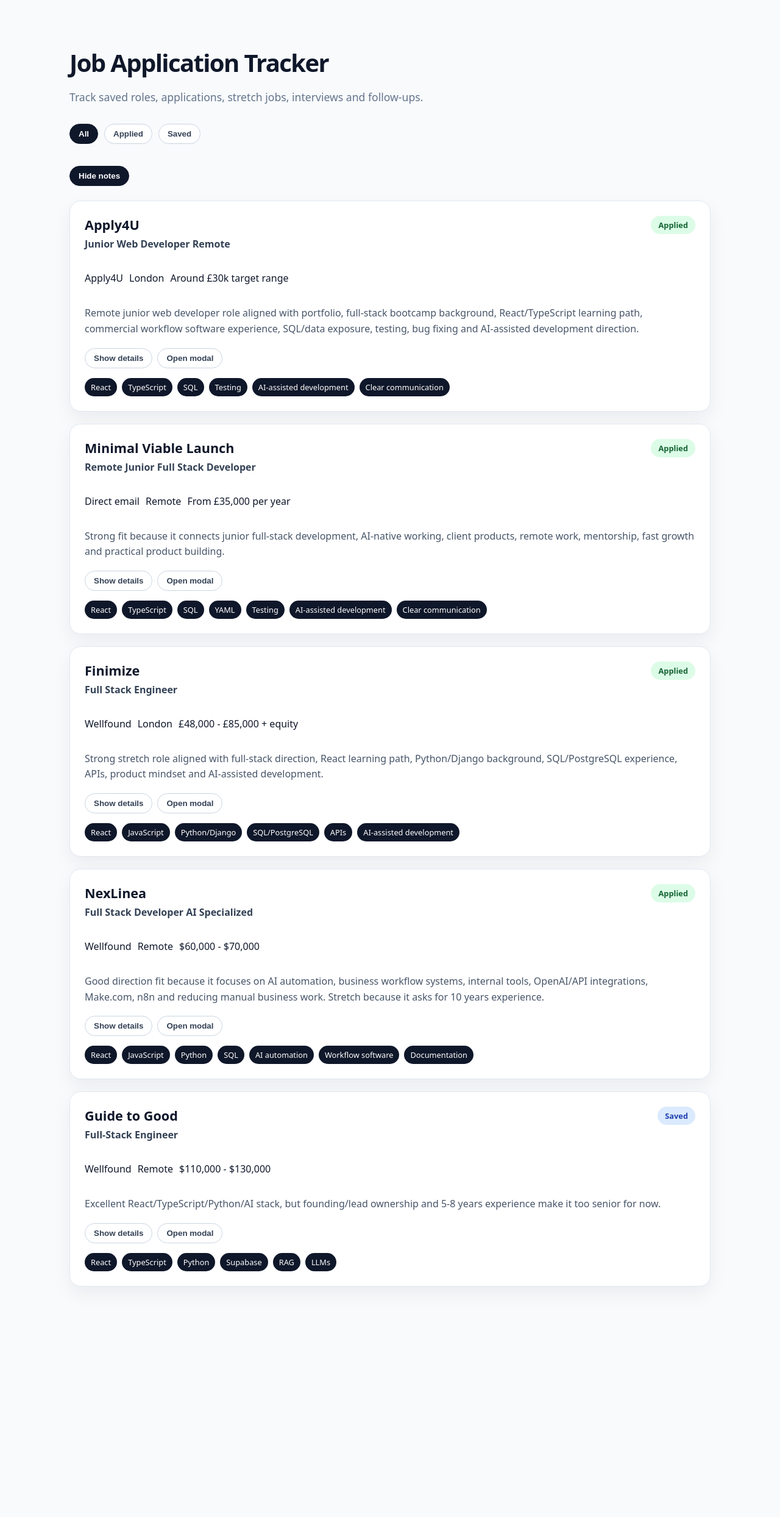
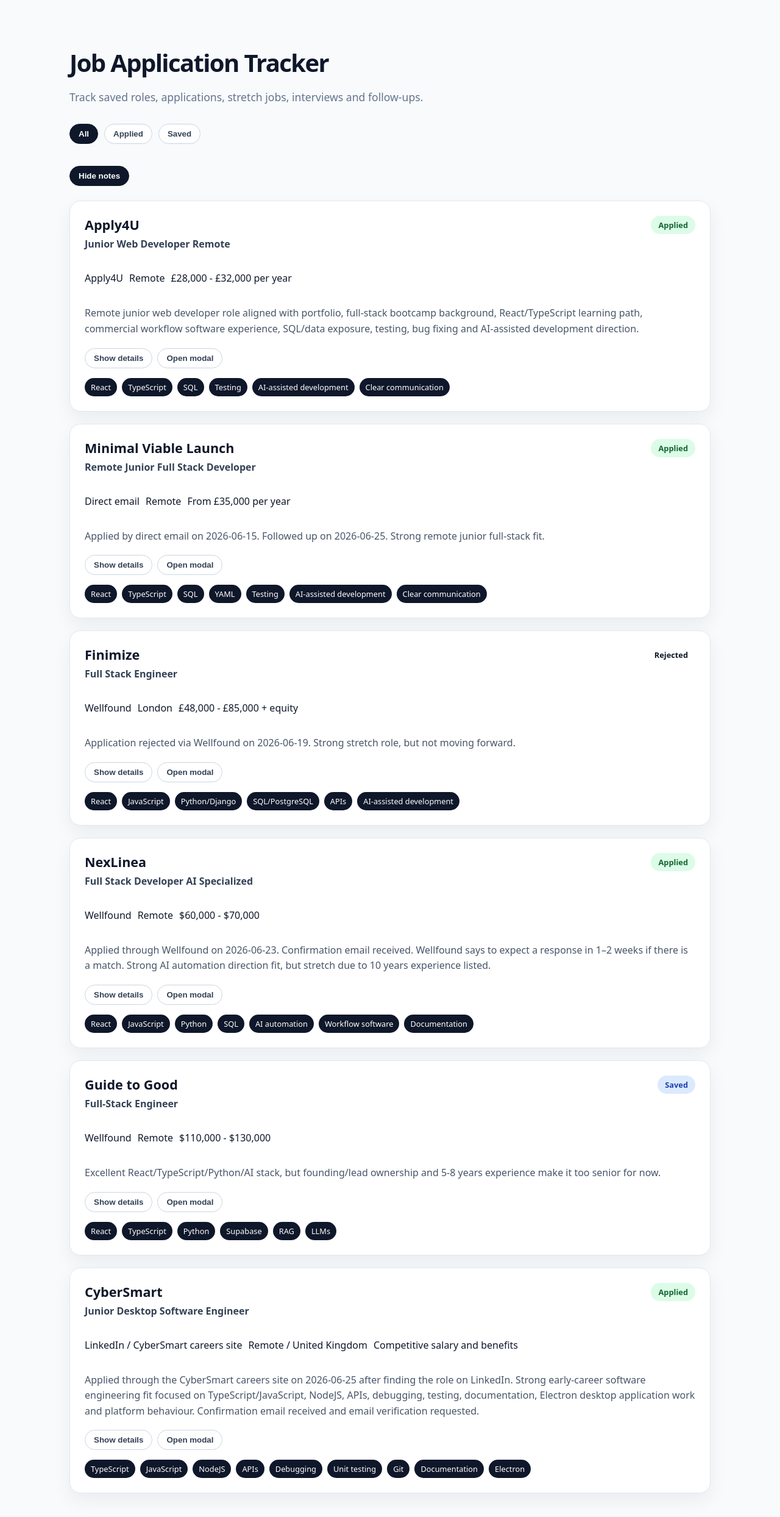
Before and after one commit to OwenD-24/job-application-tracker, a React (Vite) app: page / in a window 1280 px wide. Shown: the top 2488 px of the page at 61% size. Before the commit the page ends 2158 px from the top, so only its background shows below. Built offline with nearby package versions, Linux system fonts and the light colour scheme.

Commit message:
Updated & cleaned up new/old job data

```diff
--- a/src/data/jobs.js
+++ b/src/data/jobs.js
@@ -6,12 +6,12 @@
     platform: "Apply4U",
     status: "applied",
     priority: "medium",
-    jobType: "Remote / Work from home",
-    location: "London",
+    jobType: "Full-time / Permanent",
+    location: "Remote",
     remotePolicy: "Remote",
-    salary: "Around £30k target range",
+    salary: "£28,000 - £32,000 per year",
     dateApplied: "2026-06-15",
-    followUpDate: "2026-06-22 to 2026-06-25",
+    followUpDate: "2026-06-30",
     cvUsed: "Full Stack Web Dev CV - JUNE 2026.pdf",
     portfolioIncluded: true,
     notes:
@@ -37,11 +37,11 @@
     remotePolicy: "Remote / UK business hours",
     salary: "From £35,000 per year",
     dateApplied: "2026-06-15",
-    followUpDate: "2026-06-22 - 2026-06-25",
+    followUpDate: "Sent follow-up on 2026-06-25",
     cvUsed:"Owen-Davis-FullStack.pdf",
     portfolioIncluded: true,
     notes:
-       "Strong fit because it connects junior full-stack development, AI-native working, client products, remote work, mentorship, fast growth and practical product building.",
+       "Applied by direct email on 2026-06-15. Followed up on 2026-06-25. Strong remote junior full-stack fit.",
     skills: [
         "React",
         "TypeScript",
@@ -57,18 +57,18 @@
     company: "Finimize",
     role: "Full Stack Engineer",
     platform: "Wellfound",
-    status: "applied",
+    status: "rejected",
     priority: "high stretch",
     jobType: "Full-time",
     location: "London",
     remotePolicy: "On-site or remote",
     salary: "£48,000 - £85,000 + equity",
     dateApplied: "2026-06-16",
-    followUpDate: "Around 7-10 days after applying",
+    followUpDate: "Rejected on 2026-06-19",
     cvUsed: "Owen-Davis-FullStack.pdf",
     portfolioIncluded: true,
     notes:
-        "Strong stretch role aligned with full-stack direction, React learning path, Python/Django background, SQL/PostgreSQL experience, APIs, product mindset and AI-assisted development.",
+        "Application rejected via Wellfound on 2026-06-19. Strong stretch role, but not moving forward.",
     skills: [
         "React",
         "JavaScript",
@@ -90,11 +90,11 @@
     remotePolicy: "Remote only",
     salary: "$60,000 - $70,000",
     dateApplied: "2026-06-23",
-    followUpDate: "Around 7-10 days after applying",
+    followUpDate: "Check around 2026-07-01 to 2026-07-07",
     cvUsed: "Owen-Davis-Fullstack.pdf",
     portfolioIncluded: true,
     notes:
-       "Good direction fit because it focuses on AI automation, business workflow systems, internal tools, OpenAI/API integrations, Make.com, n8n and reducing manual business work. Stretch because it asks for 10 years experience.",
+       "Applied through Wellfound on 2026-06-23. Confirmation email received. Wellfound says to expect a response in 1–2 weeks if there is a match. Strong AI automation direction fit, but stretch due to 10 years experience listed.",
     skills: [
         "React",
         "JavaScript",
@@ -130,5 +130,34 @@
         "RAG",
         "LLMs"
     ]
+  },
+  {
+    id: 6,
+    company: "CyberSmart",
+    role: "Junior Desktop Software Engineer",
+    platform: "LinkedIn / CyberSmart careers site",
+    status: "applied",
+    priority: "high",
+    jobType: "Full-time",
+    location: "Remote / United Kingdom",
+    remotePolicy: "Remote",
+    salary: "Competitive salary and benefits",
+    dateApplied: "2026-06-25",
+    followUpDate: "Around 2026-07-02 to 2026-07-09",
+    cvUsed: "Owen-Davis-FullStack.pdf",
+    portfolioIncluded: true,
+    notes:
+      "Applied through the CyberSmart careers site on 2026-06-25 after finding the role on LinkedIn. Strong early-career software engineering fit focused on TypeScript/JavaScript, NodeJS, APIs, debugging, testing, documentation, Electron desktop application work and platform behaviour. Confirmation email received and email verification requested.",
+    skills: [
+      "TypeScript",
+      "JavaScript",
+      "NodeJS",
+      "APIs",
+      "Debugging",
+      "Unit testing",
+      "Git",
+      "Documentation",
+      "Electron"
+    ]
   }
 ]
```
